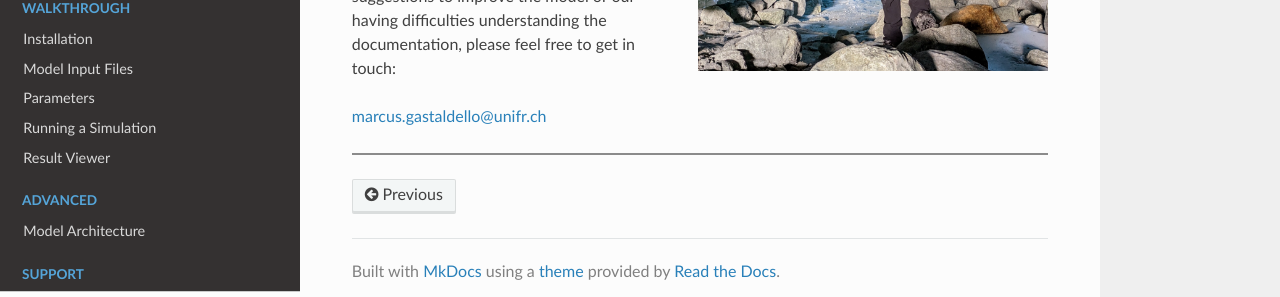
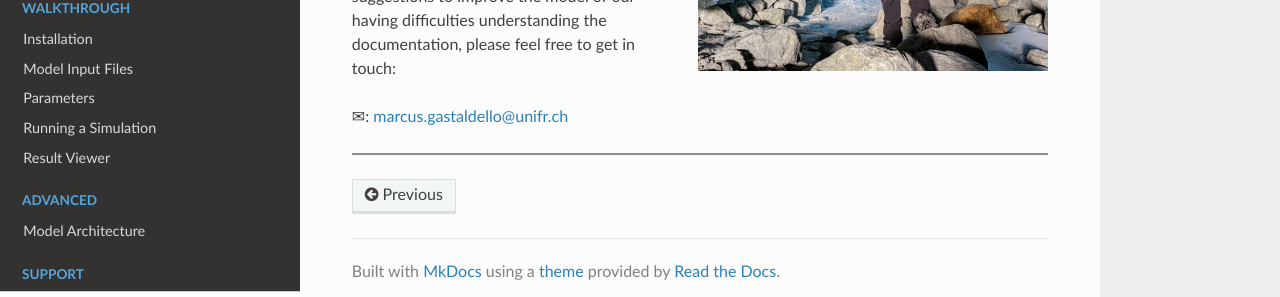
Before and after one commit to MarcusGastaldello/FRICOSIPY, an MkDocs documentation site: the page built from docs/contact.md, in a window 1280 px wide. Shown: the part 439-736 px from the top of the page. Built offline with MkDocs 1.6.1, drawn with Linux system fonts in a browser that asks for light colours.

```diff
--- a/docs/contact.md
+++ b/docs/contact.md
@@ -13,6 +13,6 @@ Please report any bugs found with the code directly to the [issues page on *GitH
 
 If you interested in collaboration, have suggestions to improve the model or our having difficulties understanding the documentation, please feel free to get in touch:
 
-[marcus.gastaldello@unifr.ch](mailto:marcus.gastaldello@unifr.ch)
+✉: [marcus.gastaldello@unifr.ch](mailto:marcus.gastaldello@unifr.ch)
 
 <hr style="height:2px; background-color:#8b8b8b; border:none;" />
```
